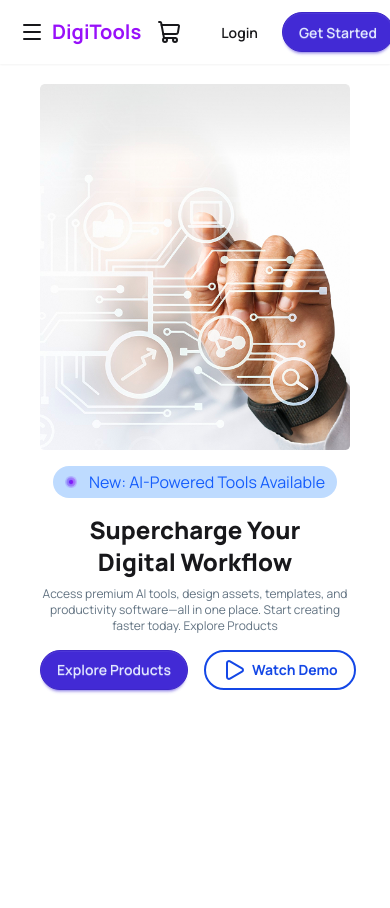
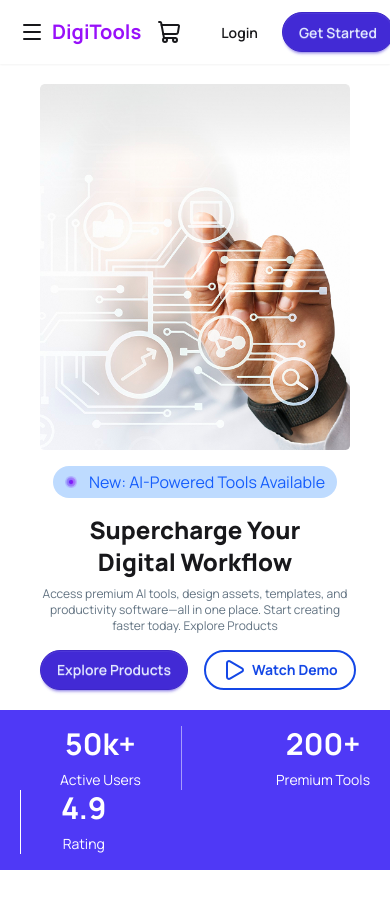
Before and after one commit to shoyon-at-git/B13-Assignment-6, a React (Vite) app: page / in a window 390 px wide. Shown: the top 908 px of the page. After the commit the page ends 870 px from the top, so only its background shows below. Built offline with nearby package versions, Linux system fonts and the light colour scheme.

Commit message:
Added the stat section,fully responsive

```diff
--- a/src/App.jsx
+++ b/src/App.jsx
@@ -13,9 +13,21 @@ function App() {
       <section>
         <Banner></Banner>
       </section>
-      <section id='products' className='min-h-screen'>
+      <section id='testimonial' className='bg-[#4F39F6] px-5 xl:px-50 py-4 xl:py-15 flex justify-between flex-wrap xl:flex-nowrap text-white'>
+        <div className=' border-r px-10 md:px-31 border-white/50 flex flex-col items-center gap-2 md:gap-3'>
+          <h1 className='text-3xl xl:text-6xl font-bold xl:font-extrabold'>50k+</h1>
+          <p className='font-normal xl:font-medium text-sm xl:text-2xl'>Active Users</p>
+        </div>
+        <div className=' border-white/50 flex flex-col items-center gap-2 md:gap-3'>
+          <h1 className='text-3xl xl:text-6xl font-bold xl:font-extrabold'>200+</h1>
+          <p className='font-normal xl:font-medium text-sm xl:text-2xl'>Premium Tools</p>
+        </div>
+        <div className='border-l px-10 md:px-31 flex flex-col items-center gap-2 md:gap-3'>
+          <h1 className='text-3xl xl:text-6xl font-bold xl:font-extrabold'>4.9</h1>
+          <p className='font-normal xl:font-medium text-sm xl:text-2xl'>Rating</p>
+        </div>
+      </section>
 
-      </section>
     </main>
     </>
   )
--- a/src/assets/components/navbar/navitems/NavItems.jsx
+++ b/src/assets/components/navbar/navitems/NavItems.jsx
@@ -3,7 +3,7 @@ import React from 'react';
 const NavItems = ({item}) => {
     return (
         <div>
-            <li className='font-semibold text-[#101727]'><a href={item.path}>{item.name}</a></li>
+            <li className='font-semibold text-[#101727] hover:text-blue-700'><a href={item.path}>{item.name}</a></li>
         </div>
     );
 };
```
